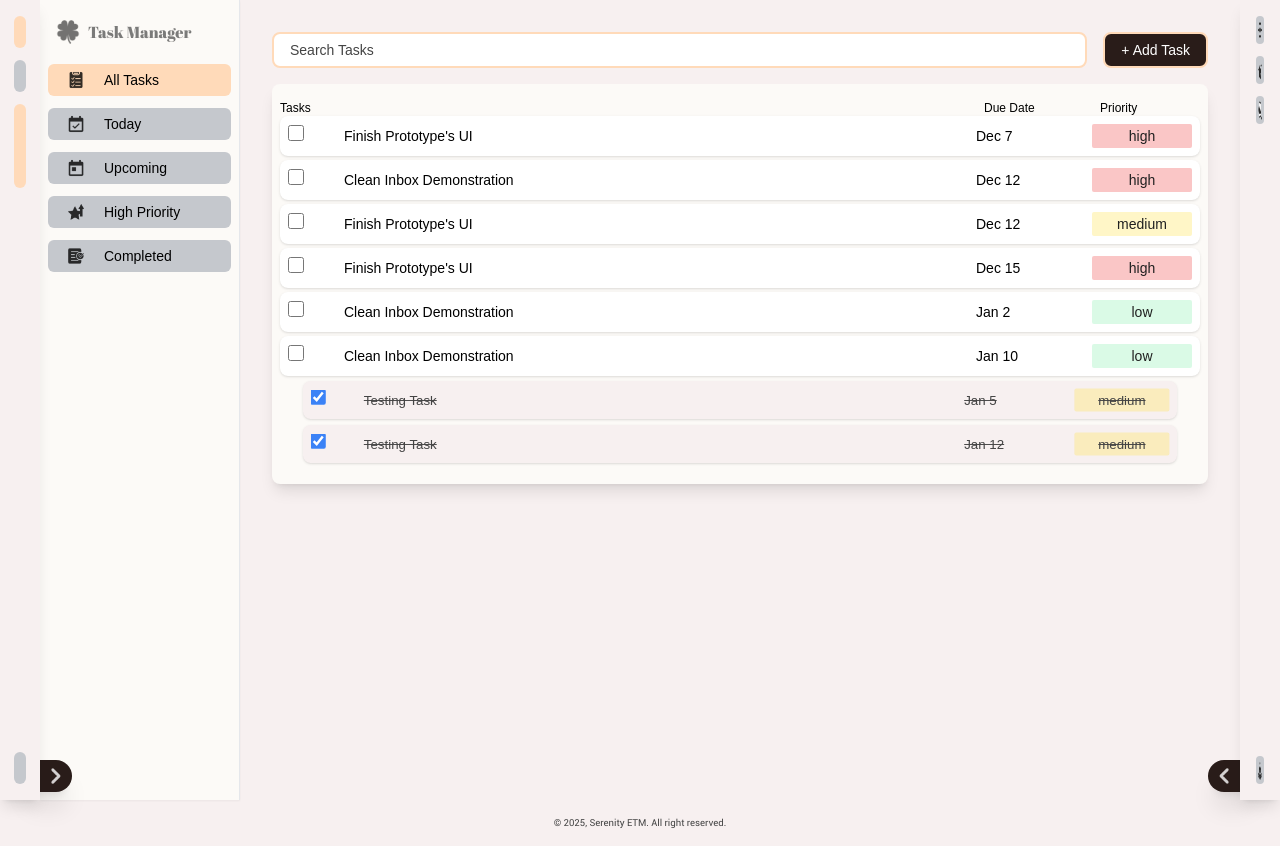
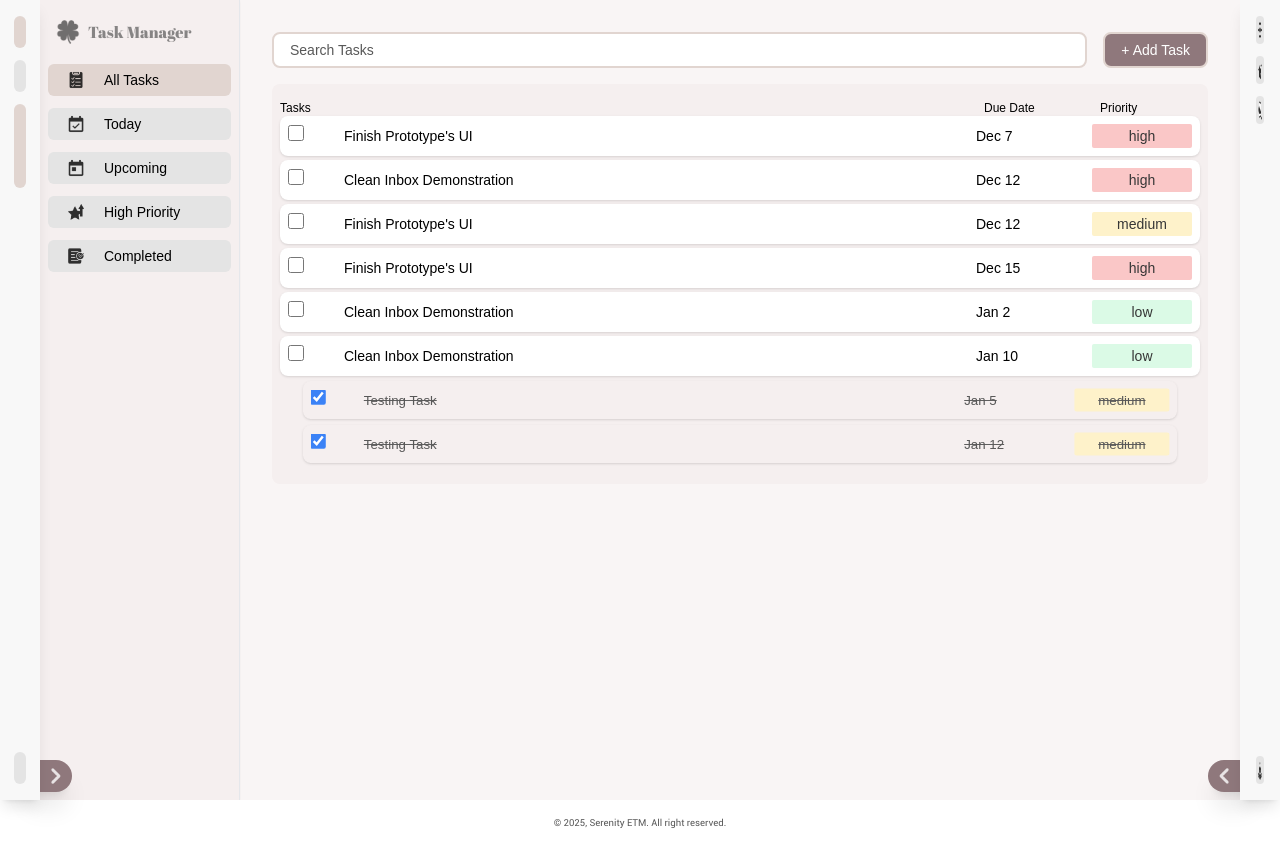
Before and after one commit to rubaisha-rn/Serenity-ETM, a Next.js app in the folder serenity-etm/: page /tasks in a window 1280 px wide. Built offline with nearby package versions, Linux system fonts and the light colour scheme.

Commit message:
Prototype UI complete.

```diff
--- a/serenity-etm/src/app/globals.css
+++ b/serenity-etm/src/app/globals.css
@@ -17,32 +17,37 @@
 }
 
 :root {
-    --bg-main: #f7f0f0;
+    --bg-main: #f8f8f8;
 
-    --cardA-main: #fcfaf7;
-    --cardB-main: #fcfaf7;
+    --cardA-main: #f4eded;
+    --cardB-main: #e6e1e1;
+
     --blankCard-main: #ffffff;
 
-    --a-main: #ffdab9;
-    --aHover-main: #d5b69b;
-    --b-main: #f0e9cf;
-    --bHover-main: #aba593;
+    --a-main: #e1d5d0;
+    --aHover-main: #d4c0bb;
 
-    --icons-main: #c5c8cd;
-    --iconsHover-main: #b2b4b7;
+    --icons-main: #e6e6e6;
+    --iconsHover-main: #d4d4d4;
 
-    --acc-main: #291c19;
-    --accHover-main: #443532;
+    --acc-main: #8f787c;
+    --accHover-main: #766266;
 
     --text-a: #000000;
-    --text-b: #202020;
-    --text-c: #444444;
+    --text-b: #363636;
+    --text-c: #585858;
     --text-d: #ffffff;
 
     --danger: #b91c1c;
+    --dangerL: #fac7c7;
+
     --warning: #ffcc00;
+    --warningL: #fef2ca;
+
     --neutral: #0062ff;
+
     --success: #00ad45;
+    --successL: #dbfae6;
 }
 
 .dark {
--- a/serenity-etm/src/app/tasks/page.js
+++ b/serenity-etm/src/app/tasks/page.js
@@ -84,7 +84,7 @@ export default function TasksPage() {
     }, []);
 
     return (
-        <div className={`bg-[var(--bg-main)] relative h-screen`}>
+        <div className={`bg-[var(--cardA-main)] relative h-screen`}>
 
             <ModeBanner mode={focusMode ? 'focus' : priorityMode ? 'priority' : null} />
 
@@ -129,7 +129,7 @@ export default function TasksPage() {
                     style={{marginLeft: contentMargin}}
                 >
                     <div className="flex flex-row gap-4 justify-center items-center">
-                        <div className="flex-1 border-2 border-[var(--a-main)] bg-[var(--text-d)] text-sm px-4 py-1.5 rounded-lg text-[var(--text-c)]">
+                        <div className="flex-1 border-2 border-[var(--a-main)] bg-[var(--blankCard-main)] text-sm px-4 py-1.5 rounded-lg text-[var(--text-c)]">
                             Search Tasks
                         </div>
 
@@ -138,7 +138,7 @@ export default function TasksPage() {
                         </div>
                     </div>
 
-                    <div className={`w-full flex-1 px-2 py-4 mt-4 bg-[var(--cardA-main)] shadow-lg relative rounded-lg`}>
+                    <div className={`w-full flex-1 px-2 py-4 mt-4 bg-[var(--cardB-main)] relative rounded-lg`}>
 
                         <div className="grid grid-cols-[40px_3fr_100px_100px] gap-4 text-left">
                             <div>
@@ -176,7 +176,7 @@ export default function TasksPage() {
                                         }}
                                         exit={{opacity: 0, y: -10}}
                                         transition={{duration: 0.3}}
-                                        className={`p-2 rounded-lg shadow grid grid-cols-[40px_3fr_100px_100px] gap-4 mb-1 items-center text-left ${task.completed ? 'bg-[var(--bg-main)]' : 'bg-[var(--blankCard-main)]'}`}
+                                        className={`p-2 rounded-lg shadow grid grid-cols-[40px_3fr_100px_100px] gap-4 mb-1 items-center text-left ${task.completed ? 'bg-[var(--cardB-main)]' : 'bg-[var(--blankCard-main)]'}`}
                                     >
 
                                         <div>
@@ -202,9 +202,9 @@ export default function TasksPage() {
                                             </p>
                                         </div>
                                         <div className={`rounded-sm text-[var(--text-b)] text-sm p-0.5 text-center
-                                            ${task.priority === 'high' ? 'bg-red-500 bg-opacity-30' : ''}
-                                            ${task.priority === 'medium' ? 'bg-yellow-300 bg-opacity-30' : ''}
-                                            ${task.priority === 'low' ? 'bg-green-300 bg-opacity-30' : ''}`}>
+                                            ${task.priority === 'high' ? 'bg-[var(--dangerL)]' : ''}
+                                            ${task.priority === 'medium' ? 'bg-[var(--warningL)]' : ''}
+                                            ${task.priority === 'low' ? 'bg-[var(--successL)]' : ''}`}>
                                             <p className={`font-medium ${task.completed ? 'line-through text-[var(--text-c)]' : ''}`}>
                                                 {task.priority}
                                             </p>
--- a/serenity-etm/src/components/footers/thinFooter.js
+++ b/serenity-etm/src/components/footers/thinFooter.js
@@ -13,7 +13,7 @@ export default function ThinFooter() {
     }, []);
 
     return(
-        <div className={`z-0 w-full flex flex-col items-center justify-center p-4 relative bg-[var(--bg-main)]`}
+        <div className={`z-10 w-full flex flex-col items-center justify-center p-4 relative bg-[var(--blankCard-main)]`}
         >
             <p className={`font-Roboto text-[0.6rem] text-center text-[var(--text-c)]`}>© 2025, Serenity ETM. All right reserved.</p>
         </div>
--- a/serenity-etm/src/components/sidebars/collapsableLeftSidebar.js
+++ b/serenity-etm/src/components/sidebars/collapsableLeftSidebar.js
@@ -47,7 +47,7 @@ export default function CollapsableLeftSidebar() {
                 initial={{width: 40}}
                 animate={{width: expandedMain? 220 : 40}}
                 transition={{type: 'spring', stiffness: 260, damping: 20}}
-                className={`fixed top-0 left-0 z-30 bg-[var(--bg-main)] shadow-lg flex flex-col justify-between h-screen overflow-hidden py-4 pt-0`}
+                className={`fixed top-0 left-0 z-20 bg-[var(--bg-main)] shadow-lg flex flex-col justify-between h-screen overflow-hidden py-4 pt-0`}
                 style={{ overflow: 'clip' }}
             >
                 <div className='flex flex-col items-center w-full p-4 gap-3'>
--- a/serenity-etm/src/components/sidebars/collapsableRightSidebar.js
+++ b/serenity-etm/src/components/sidebars/collapsableRightSidebar.js
@@ -44,7 +44,7 @@ export default function CollapsableRightSidebar() {
                 animate={{right: expanded ? 202 : 22}}
                 transition={{duration: 0.25, ease: 'easeInOut'}}
                 onClick={() => setExpanded(!expanded)}
-                className={`fixed bottom-2 z-10 bg-[var(--acc-main)] hover:bg-[var(--accHover-main)] shadow-xl p-1.5 pr-6 rounded-full`}
+                className={`fixed bottom-2 z-20 bg-[var(--acc-main)] hover:bg-[var(--accHover-main)] shadow-xl p-1.5 pr-6 rounded-full`}
             >
                 <img
                     src='/icons/backw.png'
@@ -59,7 +59,7 @@ export default function CollapsableRightSidebar() {
                 initial={{width: 40}}
                 animate={{width: expanded ? 220 : 40}}
                 transition={{type: 'spring', stiffness: 260, damping: 20}}
-                className={`fixed top-0 right-0 z-30 bg-[var(--bg-main)] shadow-lg flex flex-col justify-between h-screen overflow-hidden py-4 pt-0`}
+                className={`fixed top-0 right-0 z-20 bg-[var(--bg-main)] shadow-lg flex flex-col justify-between h-screen overflow-hidden py-4 pt-0`}
                 style={{ overflow: 'clip' }}
             >
                 <div className={`flex flex-col items-center w-full p-4 gap-3`}>
--- a/serenity-etm/src/components/sidebars/secondarySidebar.js
+++ b/serenity-etm/src/components/sidebars/secondarySidebar.js
@@ -24,7 +24,7 @@ export default function SecondarySidebar() {
             initial={{width: 0, left: 40}}
             animate={{width: expandedSecondary ? 200 : 40, left: mainLeft}}
             transition={{type: 'spring', stiffness: 300, damping: 30}}
-            className={`fixed top-0 z-10 border-r overflow-hidden shadow-sm items-center justify-center ${expandedSecondary ? 'p-2 pt-3' : 'p-1.5 pt-4'} bg-[var(--cardA-main)] h-screen`}
+            className={`fixed top-0 z-10 border-r overflow-hidden shadow-sm items-center justify-center ${expandedSecondary ? 'p-2 pt-3' : 'p-1.5 pt-4'} bg-[var(--cardB-main)] h-screen`}
         >
             <div className="flex flex-col gap-3">
 
--- a/serenity-etm/src/hooks/useStressColorProvider.js
+++ b/serenity-etm/src/hooks/useStressColorProvider.js
@@ -63,14 +63,6 @@ export default function UseStressColorProvider({children}) {
                 lerpColor(hexToRgb(from.aHover), hexToRgb(to.aHover), t)
             );
             root.style.setProperty(
-                '--b-main',
-                lerpColor(hexToRgb(from.b), hexToRgb(to.b), t)
-            );
-            root.style.setProperty(
-                '--bHover-main',
-                lerpColor(hexToRgb(from.bHover), hexToRgb(to.bHover), t)
-            );
-            root.style.setProperty(
                 '--icons-main',
                 lerpColor(hexToRgb(from.icons), hexToRgb(to.icons), t)
             );
--- a/serenity-etm/src/theme/stressPalette.js
+++ b/serenity-etm/src/theme/stressPalette.js
@@ -1,91 +1,79 @@
 export const STRESS_PALETTE = {
     light: {
         low: {
-            bg: '#f7f0f0',
-            cardA: '#fcfaf7',
-            cardB: '#fcfaf7',
+            bg: '#f8f8f8',
+            cardA: '#f9f5f5',
+            cardB: '#f5efef',
             blankCard: '#ffffff',
-            a: '#ffdab9',
-            aHover: '#d5b69b',
-            b: '#f0e9cf',
-            bHover: '#aba593',
-            icons: '#c5c8cd',
-            iconsHover: '#b2b4b7',
-            acc: '#291c19',
-            accHover: '#443532',
+            a: '#e1d5d0',
+            aHover: '#d4c0bb',
+            icons: '#e4e4e4',
+            iconsHover: '#d4d4d4',
+            acc: '#8f787c',
+            accHover: '#766266',
         },
         mid: {
-            bg: '#ede8e8',
-            cardA: '#fcfaf7',
-            cardB: '#fcfaf7',
-            blankCard: '#f8fbff',
-            a: '#e6e6fa',
-            aHover: '#e6e6fa',
-            b: '#bfe7d6',
-            bHover: '#bfe7d6',
-            icons: '#9caabd',
-            iconsHover: '#9caabd',
-            acc: '#1c2a3c',
-            accHover: '#33455a',
+            bg: '#f8f8f8',
+            cardA: '#f4eded',
+            cardB: '#e6e1e1',
+            blankCard: '#ffffff',
+            a: '#e4ced2',
+            aHover: '#d4bbbf',
+            icons: '#e6e6e6',
+            iconsHover: '#d4d4d4',
+            acc: '#8f787c',
+            accHover: '#766266',
         },
         high: {
-            bg: '#eeeeee',
-            cardA: '#fcfaf7',
-            cardB: '#fcfaf7',
-            blankCard: '#fcfaff',
-            a: '#aaf0d1',
-            aHover: '#aaf0d1',
-            b: '#cfe6df',
-            bHover: '#cfe6df',
-            icons: '#a1aebc',
-            iconsHover: '#a1aebc',
-            acc: '#2e1f44',
-            accHover: '#594165',
+            bg: '#f8f8f8',
+            cardA: '#f4eded',
+            cardB: '#e6e1e1',
+            blankCard: '#ffffff',
+            a: '#e4ced2',
+            aHover: '#d4bbbf',
+            icons: '#e6e6e6',
+            iconsHover: '#d4d4d4',
+            acc: '#8f787c',
+            accHover: '#766266',
         },
     },
 
     dark: {
         low: {
-            bg: '#f7f0f0',
-            cardA: '#fcfaf7',
-            cardB: '#fcfaf7',
+            bg: '#f8f8f8',
+            cardA: '#f4eded',
+            cardB: '#e6e1e1',
             blankCard: '#ffffff',
-            a: '#deb6ab',
-            aHover: '#deb6ab9d',
-            b: '#f2e1a6',
-            bHover: '#f2e2a690',
-            icons: '#7c828d',
-            iconsHover: '#7c828d90',
-            acc: '#291c19',
-            accHover: '#443532',
+            a: '#e4ced2',
+            aHover: '#d4bbbf',
+            icons: '#e6e6e6',
+            iconsHover: '#d4d4d4',
+            acc: '#8f787c',
+            accHover: '#766266',
         },
         mid: {
-            bg: '#ede8e8',
-            cardA: '#fcfaf7',
-            cardB: '#fcfaf7',
-            blankCard: '#f8fbff',
-            a: '#b6d8e8',
-            aHover: '#b6d8e8',
-            b: '#bfe7d6',
-            bHover: '#bfe7d6',
-            icons: '#9caabd',
-            iconsHover: '#9caabd',
-            acc: '#1c2a3c',
-            accHover: '#33455a',
+            bg: '#f8f8f8',
+            cardA: '#f4eded',
+            cardB: '#e6e1e1',
+            blankCard: '#ffffff',
+            a: '#e4ced2',
+            aHover: '#d4bbbf',
+            icons: '#e6e6e6',
+            iconsHover: '#d4d4d4',
+            acc: '#8f787c',
+            accHover: '#766266',
         },
         high: {
-            bg: '#dedcdc',
-            cardA: '#fcfaf7',
-            cardB: '#fcfaf7',
-            blankCard: '#fcfaff',
-            a: '#b8beeb',
-            aHover: '#b8beeb',
-            b: '#cfe6df',
-            bHover: '#cfe6df',
-            icons: '#a1aebc',
-            iconsHover: '#a1aebc',
-            acc: '#2e1f44',
-            accHover: '#594165',
+            bg: '#f8f8f8',
+            cardA: '#f4eded',
+            cardB: '#e6e1e1',
+            blankCard: '#ffffff',
+            a: '#e4ced2',
+            aHover: '#d4bbbf',
+            icons: '#e6e6e6',
+            iconsHover: '#d4d4d4',
+            acc: '#8f787c',
+            accHover: '#766266',
         },
     },
 };
```
Also changed, not shown: serenity-etm/src/app/emails/page.js (+7 -7 lines).
